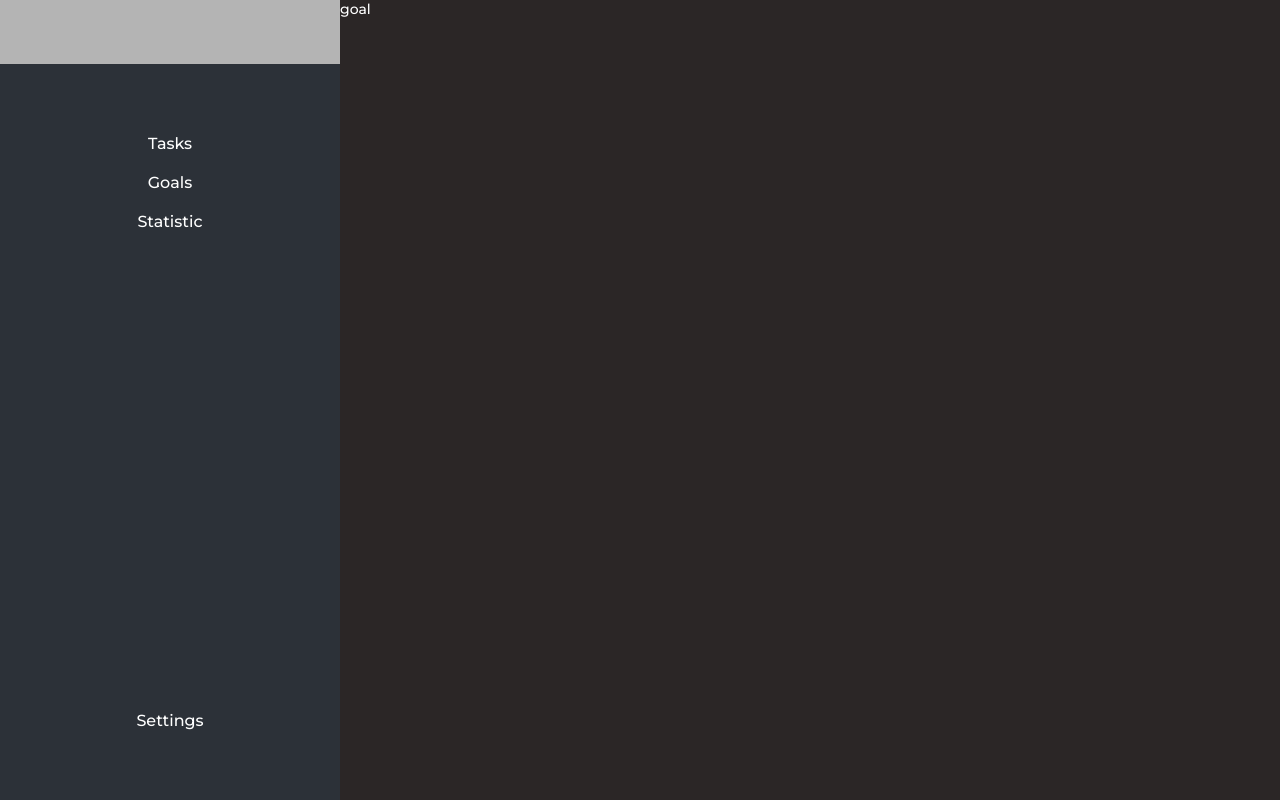
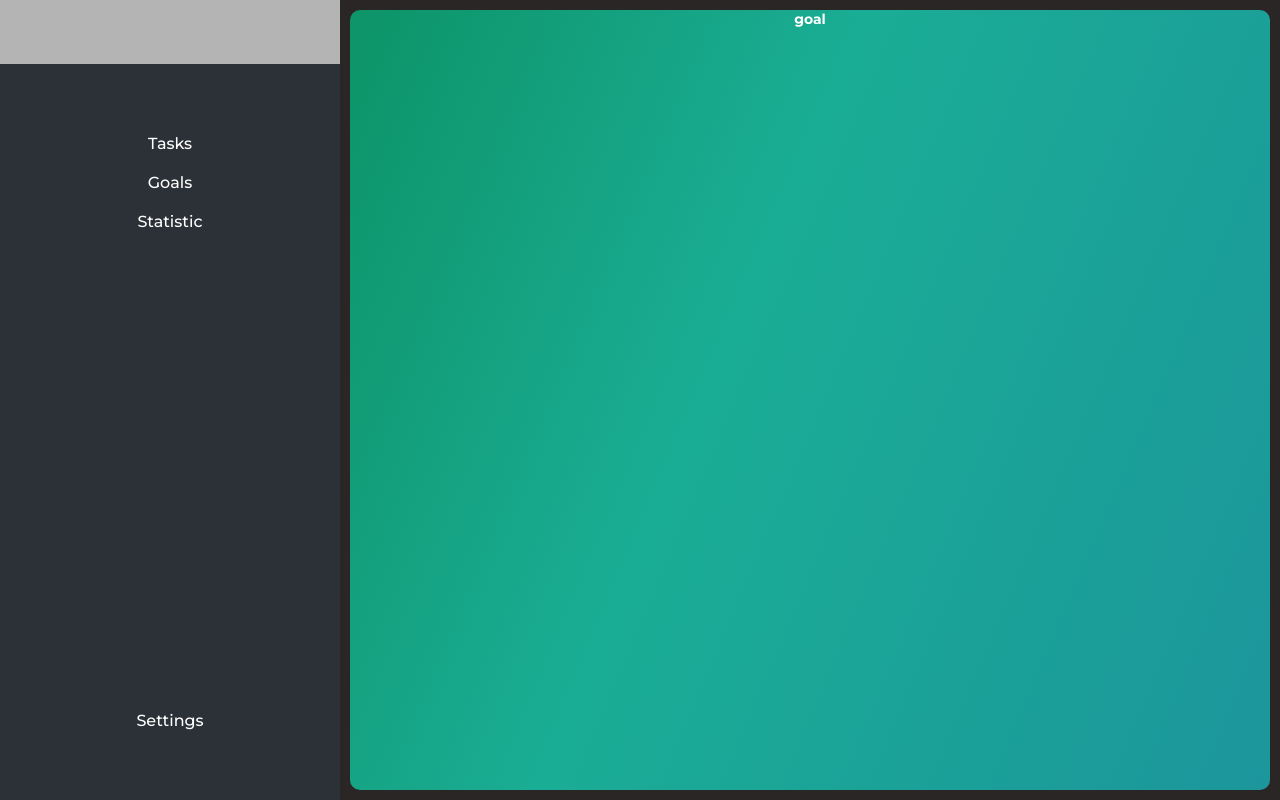
Before and after one commit to par1tet/houtask, a React (Vite) app in the folder houtask-react/: page /goals in a window 1280 px wide. Built offline with nearby package versions, Linux system fonts and the light colour scheme.

Commit message:
goals page upd

```diff
--- a/houtask-react/package.json
+++ b/houtask-react/package.json
@@ -10,6 +10,8 @@
     "preview": "vite preview"
   },
   "dependencies": {
+    "mobx": "^6.13.1",
+    "mobx-react-lite": "^4.0.7",
     "react": "^18.3.1",
     "react-dom": "^18.3.1",
     "react-router-dom": "^6.26.0"
--- a/houtask-react/src/assets/main.css
+++ b/houtask-react/src/assets/main.css
@@ -204,3 +204,12 @@ select:focus {
     flex-direction: column;
     justify-content: space-between;
 }
+
+.contentbar__goals {
+    background: linear-gradient(113deg, rgba(13,148,103,1) 0%, rgba(26,173,149,1) 41%, rgba(28,150,156,1) 100%);
+
+    width: 100%;
+    height: 100%;
+
+    border-radius: 10px;
+}
--- /dev/null
+++ b/houtask-react/src/components/LastTasks.jsx
@@ -0,0 +1,8 @@
+import React from "react"
+import { ContentBar } from "./UI/ContentBar.jsx"
+
+export const LastTasks = (props) => {
+    return (<ContentBar className="contentbar__last-tasks">
+        last tasks
+    </ContentBar>)
+}
--- a/houtask-react/src/components/NewTask.jsx
+++ b/houtask-react/src/components/NewTask.jsx
@@ -1,6 +1,7 @@
-import React, { useEffect, useRef } from "react"
-import { ChoiceElement } from "./ChoiceElement.jsx"
-import { TextArea } from "./TextArea.jsx"
+import React from "react"
+import { ChoiceElement } from "./UI/ChoiceElement.jsx"
+import { TextArea } from "./UI/TextArea.jsx"
+import { ContentBar } from "./UI/ContentBar.jsx"
 
 export const NewTask = (props) => {
     function handleStartTask(e){
@@ -14,7 +15,7 @@ export const NewTask = (props) => {
     }
 
     return (
-        <div className="contentbar__new-task">
+        <ContentBar className="contentbar__new-task">
             <span className="contentbar__new-task_text">
                 create new task
             </span>
@@ -35,6 +36,6 @@ export const NewTask = (props) => {
                     <button onClick={handleStartTask}>Start task</button>
                 </div>
             </div>
-        </div>
+        </ContentBar>
     )
 }
--- a/houtask-react/src/components/SideBar.jsx
+++ b/houtask-react/src/components/SideBar.jsx
@@ -1,6 +1,6 @@
 import React from "react"
-import { NavigationItem } from "./NavigationItem.jsx"
-import { NavigationList } from "./NavigationList.jsx"
+import { NavigationItem } from "./UI/NavigationItem.jsx"
+import { NavigationList } from "./UI/NavigationList.jsx"
 
 export const SideBar = (props) => {
     return (<div className="sidebar">
--- /dev/null
+++ b/houtask-react/src/components/UI/ContentBar.jsx
@@ -0,0 +1,7 @@
+import React from "react"
+
+export const ContentBar = ({children, className}) => {
+    return (<div className={className}>
+        {children}
+    </div>)
+}
--- a/houtask-react/src/pages/GoalsPage.jsx
+++ b/houtask-react/src/pages/GoalsPage.jsx
@@ -1,7 +1,12 @@
 import React from "react"
+import { ContentBar } from "./../components/UI/ContentBar.jsx"
 
 export const GoalsPage = (props) => {
     return (<div className="goalspage">
-        goal
+        <div className="contentbar">
+            <ContentBar className="contentbar__goals">
+                goal
+            </ContentBar>
+        </div>
     </div>)
 }
--- a/houtask-react/src/pages/TasksPage.jsx
+++ b/houtask-react/src/pages/TasksPage.jsx
@@ -1,11 +1,10 @@
 import React from "react"
 import { NewTask } from './../components/NewTask.jsx'
+import { LastTasks } from './../components/LastTasks.jsx'
 
 export const TasksPage = (props) => {
     return (<div className="contentbar">
         <NewTask></NewTask>
-        <div className="contentbar__last-tasks">
-            last tasks
-        </div>
+        <LastTasks></LastTasks>
     </div>)
 }
```
Also changed, not shown: houtask-react/src/components/UI/ChoiceElement.jsx (renamed from houtask-react/src/components/ChoiceElement.jsx), houtask-react/src/components/UI/NavigationItem.jsx (renamed from houtask-react/src/components/NavigationItem.jsx), houtask-react/src/components/UI/NavigationList.jsx (renamed from houtask-react/src/components/NavigationList.jsx), houtask-react/src/components/UI/TextArea.jsx (renamed from houtask-react/src/components/TextArea.jsx), 1 other file (tests, documents, lock files or other folders).
